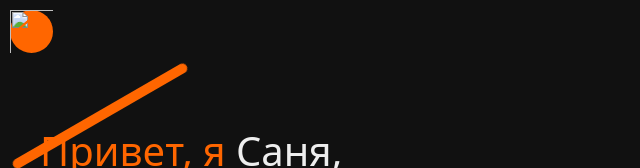
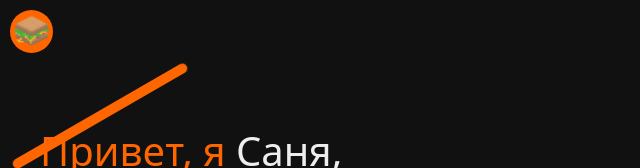
Before and after one commit to alkokovad/alkokovad.github.io, a plain HTML site: page index.html in a window 1280 px wide. Shown: the top 168 px of the page, without its empty margins (0-640 px from the left). Drawn offline with nearby package versions, Linux system fonts and the light colour scheme.

Commit message:
add my ultra mega cool logo-picture of "booter" - that's how we call in Russia

```diff
--- a/index.html
+++ b/index.html
@@ -14,7 +14,7 @@
         <nav>
           <div class="nav_menu">
             <span class="dot">
-              <img src="sandwich.png" style="height: 140%; width: 140%">
+              <img src="static/img/sandwich.png" style="height: 140%; width: 140%">
             </span>
           </div>
         </nav>
```
Also changed, not shown: static/img/sandwich.png (added).
